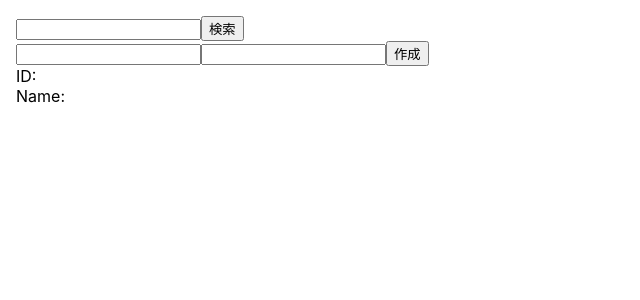
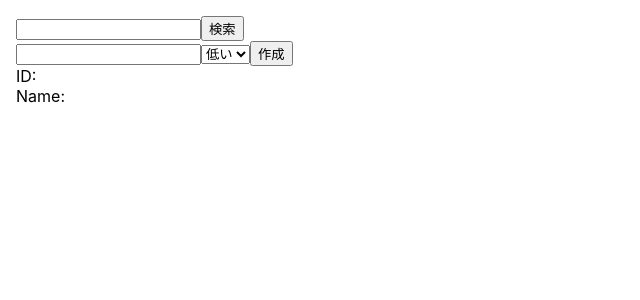
Before and after one commit to Maho-Miyazawa/team-task-manager, a React (Create React App) app: page / in a window 1280 px wide. Shown: the top 300 px of the page, without its empty margins (0-640 px from the left). Built offline with nearby package versions, Linux system fonts and the light colour scheme.

Commit message:
fix: priority_idをテキストボックスからドロップダウンに変更(#75)

```diff
--- a/src/App.js
+++ b/src/App.js
@@ -57,6 +57,10 @@ function App() {
     setState(e.target.value);
   }
 
+  function progressChange(e) {
+    setNewPriorityId(e.target.value);
+  }
+
   async function addNewTask(e) {
     try {
       e.preventDefault();
@@ -76,6 +80,8 @@ function App() {
           }`,
         },
       });
+      setNewTask("");
+      setNewPriorityId("");
       getUser();
     } catch (err) {
       console.error(err);
@@ -154,11 +160,11 @@ function App() {
           value={newTask}
           onChange={(e) => formChange(e, setNewTask)}
         />
-        <input
-          type="text"
-          value={newPriorityId}
-          onChange={(e) => formChange(e, setNewPriorityId)}
-        />
+        <select value={newPriorityId} onChange={progressChange}>
+          <option value={1}>低い</option>
+          <option value={2}>普通</option>
+          <option value={3}>高い</option>
+        </select>
         <input type="submit" value="作成" onClick={addNewTask} />
       </form>
       <>
```
